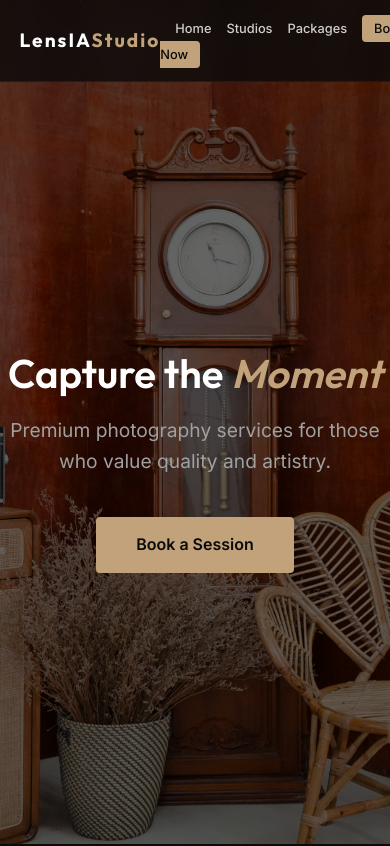
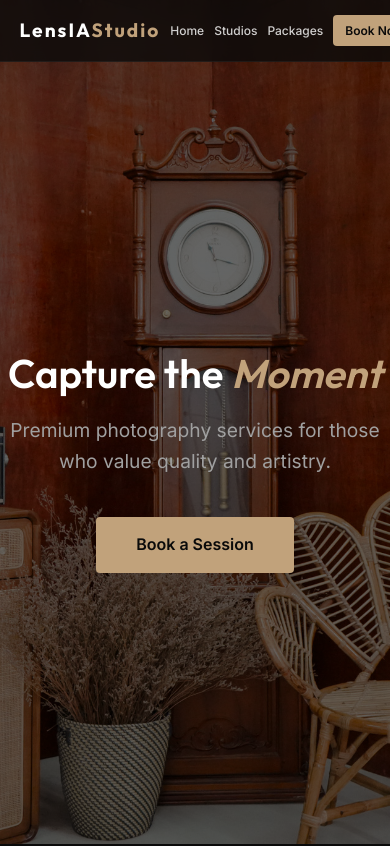
Before and after one commit to TeenagerzGuru/LensIA-studio, a React (Vite) app: page / in a window 390 px wide. Shown: the top 846 px of the page. Built offline with nearby package versions, Linux system fonts and the light colour scheme; no server answers.

Commit message:
Update nav-links styles in App.css
Adjusted margin and font size for nav links in different screen sizes.

```diff
--- a/src/App.css
+++ b/src/App.css
@@ -29,14 +29,20 @@
   color: var(--primary);
 }
 
+.nav-links {
+  display: flex;
+  align-items: center;
+}
+
 .nav-links a {
   color: var(--text-main);
   text-decoration: none;
-  margin-left: 30px;
+  margin-left: 20px;
   font-size: 0.9rem;
   font-weight: 500;
   transition: var(--transition);
   opacity: 0.8;
+  white-space: nowrap;
 }
 
 .nav-links a:hover {
@@ -495,8 +501,8 @@ textarea:focus {
   }
 
   .nav-links a {
-    margin-left: 15px;
-    font-size: 0.8rem;
+    margin-left: 10px;
+    font-size: 0.75rem;
   }
 
   .nav-links a[href="#book"] {
@@ -505,6 +511,7 @@ textarea:focus {
     padding: 6px 12px;
     border-radius: 4px;
     opacity: 1;
+    font-weight: 600;
   }
 
   .hero-content h1 {
```
